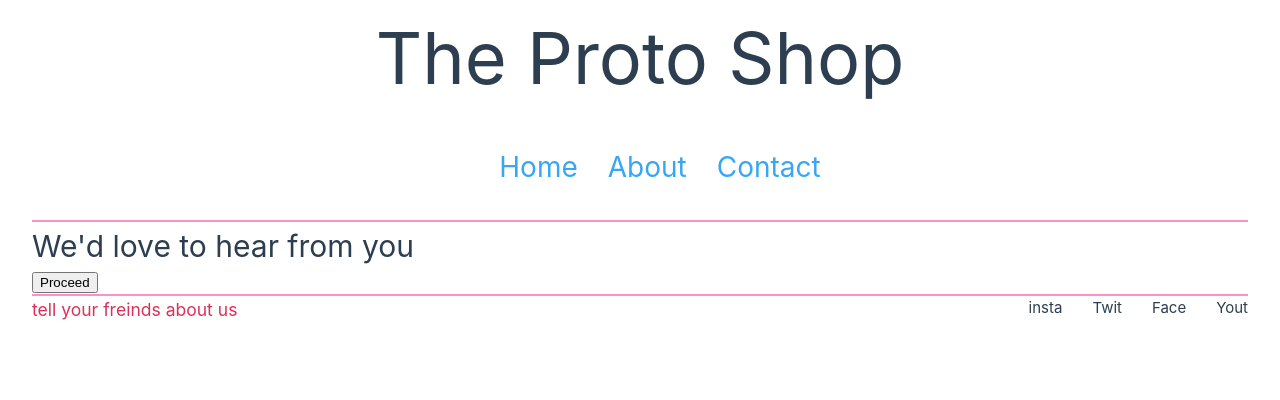
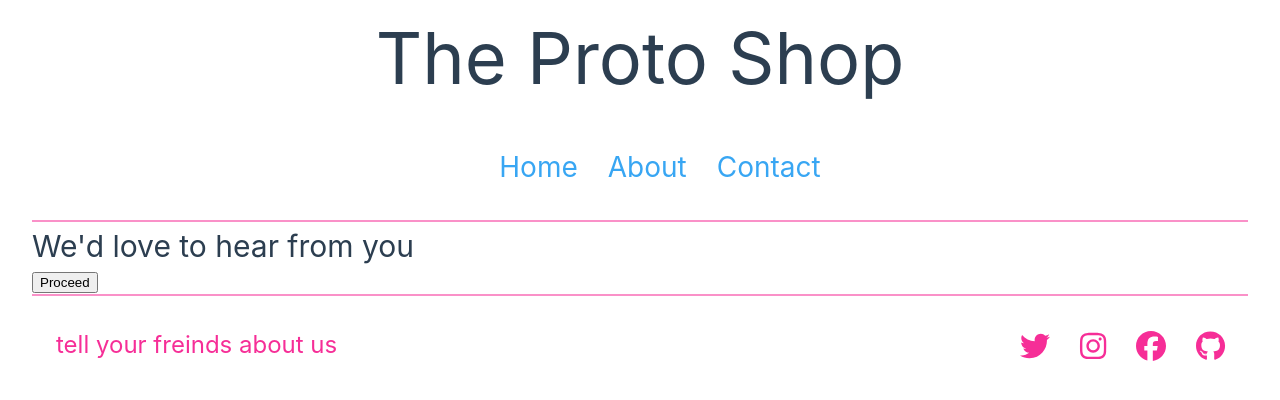
Before and after one commit to blbarr01/proto-shop, a Vue app: page /contact in a window 1280 px wide. Shown: the top 400 px of the page. Built offline with nearby package versions, Linux system fonts and the light colour scheme.

Commit message:
adds icons to the footer

```diff
--- a/package.json
+++ b/package.json
@@ -12,6 +12,11 @@
     "format": "prettier --write src/"
   },
   "dependencies": {
+    "@fortawesome/fontawesome-svg-core": "^6.4.0",
+    "@fortawesome/free-brands-svg-icons": "^6.4.0",
+    "@fortawesome/free-regular-svg-icons": "^6.4.0",
+    "@fortawesome/free-solid-svg-icons": "^6.4.0",
+    "@fortawesome/vue-fontawesome": "^3.0.3",
     "vue": "^3.2.47",
     "vue-router": "^4.1.6"
   },
--- a/src/components/SiteFooter.vue
+++ b/src/components/SiteFooter.vue
@@ -2,7 +2,10 @@
   <footer>
     <h3>{{ title }}</h3>
     <div class="socials">
-      <p v-for="social in socials">{{ social }}</p>
+      <span class="social-item"><font-awesome-icon :icon="['fa-brands', 'fa-twitter']" size="2xl"/></span>
+      <span class="social-item"><font-awesome-icon :icon="['fab', 'instagram']" size="2xl"/></span>
+      <span class="social-item"><font-awesome-icon :icon="['fab', 'facebook']"  size="2xl"/></span>
+      <span class="social-item"><font-awesome-icon :icon="['fab', 'github']"  size="2xl"/></span>
     </div>
   </footer>
 </template>
@@ -21,15 +24,28 @@ footer {
   display: flex;
   justify-content: space-between;
   max-width: 1280;
+  padding:2em 0;
 }
 
 footer > h3 {
-  color: rgba(219, 48, 91, 1);
+  color: var(--persian-rose);
+  font-size: 1.5rem;
+  margin-left: 1em;
 }
 
 .socials {
   display: flex;
   flex-direction: row;
   gap: 2em;
+  margin: .35em 1.5em 0 0;
+}
+
+.social-item{
+  color: var(--persian-rose);
+}
+
+.social-item:hover{
+  color:var(--brilliant-azure);
+  cursor: pointer;
 }
 </style>
--- a/src/main.ts
+++ b/src/main.ts
@@ -1,9 +1,12 @@
 import { createApp } from 'vue'
 import App from './App.vue'
 import router from './router'
-
+import { library } from '@fortawesome/fontawesome-svg-core'
+import { FontAwesomeIcon } from '@fortawesome/vue-fontawesome'
+import { faTwitter, faInstagram,faFacebook, faGithub } from '@fortawesome/free-brands-svg-icons'
 import './assets/main.css'
 
+library.add( faTwitter, faInstagram,faFacebook, faGithub);
 const app = createApp(App)
 
-app.use(router).mount('#app')
+app.use(router).component('font-awesome-icon', FontAwesomeIcon).mount('#app')
```
Also changed, not shown: 1 other file (tests, documents, lock files or other folders).
